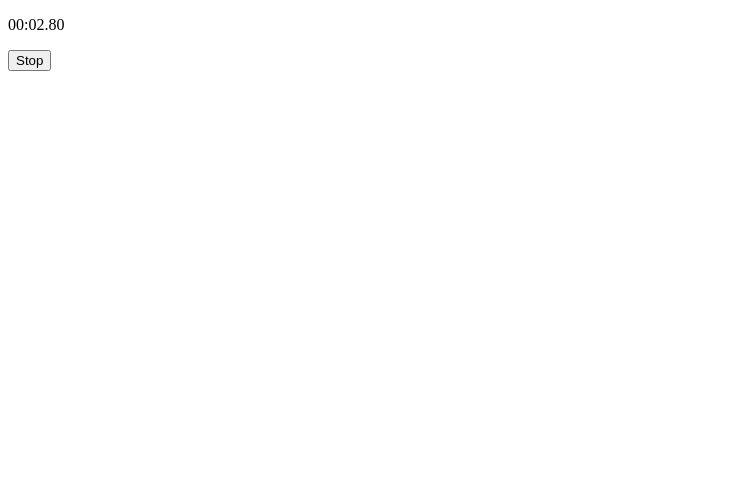
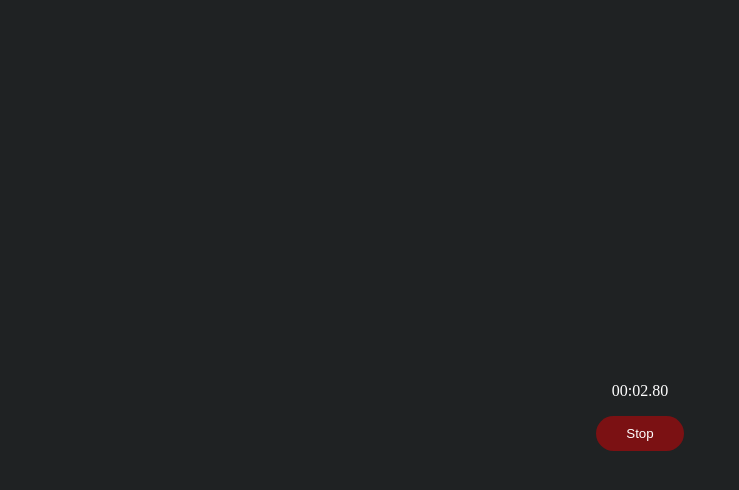
Before and after one commit to Piperski13/stopwatchApp, a plain HTML site: page index.html in a window 1280 px wide. Both pictures are taken after a click on the button "Start". Shown: the whole page, without its empty margins (0-739 px from the left). Drawn offline with Linux system fonts and the light colour scheme.

Commit message:
Version 3.1 (simple design, unfinished)

```diff
--- a/index.html
+++ b/index.html
@@ -7,9 +7,13 @@
   <link rel="stylesheet" href="styles.css">
 </head>
 <body>
-  <p class="js-DisplayStopwatch">00:00.00</p>
-  <div class="js-button-holder"><button class="js-start-button">Start</button></div>
-  <div class="js-reset-holder"></div>
+  <div class="center-screen">
+    <div class="flex-elemets">
+      <p class="js-DisplayStopwatch">00:00.00</p>
+      <div class="js-button-holder"><button class="js-start-button start-button">Start</button></div>
+      <div class="js-reset-holder"></div>
+    </div>
+  </div>
 </body>
 <script src="index.js"></script>
 </html>
--- a/index.js
+++ b/index.js
@@ -64,7 +64,7 @@ function startButton(){
 
 //generates stop button
 function generateStopButton(){
-  document.querySelector('.js-button-holder').innerHTML=`<button class="js-stop-button">Stop</button>`;
+  document.querySelector('.js-button-holder').innerHTML=`<button class="js-stop-button stop-button">Stop</button>`;
   document.querySelector('.js-stop-button').addEventListener('click',()=>{
     stopApp(); //stops app
     generateResumeButton(); //generates reset button and swaps stop for resume button
@@ -75,8 +75,8 @@ function generateStopButton(){
 //generates resume(insted of stop) and reset
 function generateResumeButton(){
 
-  document.querySelector('.js-button-holder').innerHTML=`<button class="js-resume-button">Resume</button>`;
-  document.querySelector('.js-reset-holder').innerHTML=`<button class="js-reset-button">Reset</button>`;
+  document.querySelector('.js-button-holder').innerHTML=`<button class="js-resume-button resume-button">Resume</button>`;
+  document.querySelector('.js-reset-holder').innerHTML=`<button class="js-reset-button reset-button">Reset</button>`;
 
   //resume eventListener
   document.querySelector('.js-resume-button').addEventListener('click',()=>{
@@ -89,7 +89,7 @@ function generateResumeButton(){
   document.querySelector('.js-reset-button').addEventListener('click',()=>{
     resetApp(); // resets timer
     stopApp(); //stops timer
-    document.querySelector('.js-button-holder').innerHTML=`<button class="js-start-button">Start</button>`; // goes back to start (generates start button)
+    document.querySelector('.js-button-holder').innerHTML=`<button class="js-start-button start-button">Start</button>`; // goes back to start (generates start button)
     document.querySelector('.js-reset-holder').innerHTML=''; // removes itself
     startButton();
   });
--- a/styles.css
+++ b/styles.css
@@ -0,0 +1,37 @@
+body{
+  background-color: #1f2223;
+  color: white;
+}
+.center-screen{
+  display: flex;
+  align-items: center;
+  justify-content: center;
+  height: 100vh;
+}
+.js-DisplayStopwatch{
+  text-align: center;
+}
+.start-button,
+.resume-button,
+.reset-button,
+.stop-button
+{
+  color: white;
+  padding: 10px 30px;
+  border: none;
+  border-radius: 25px;
+}
+
+.start-button{
+  background-color: #4682B4;
+}
+.stop-button{
+ background-color: #7b1113;
+}
+.resume-button{
+  background-color: #4696b4;
+}
+.reset-button{
+  background-color: grey;
+  padding: 10px 38px;
+}
```
